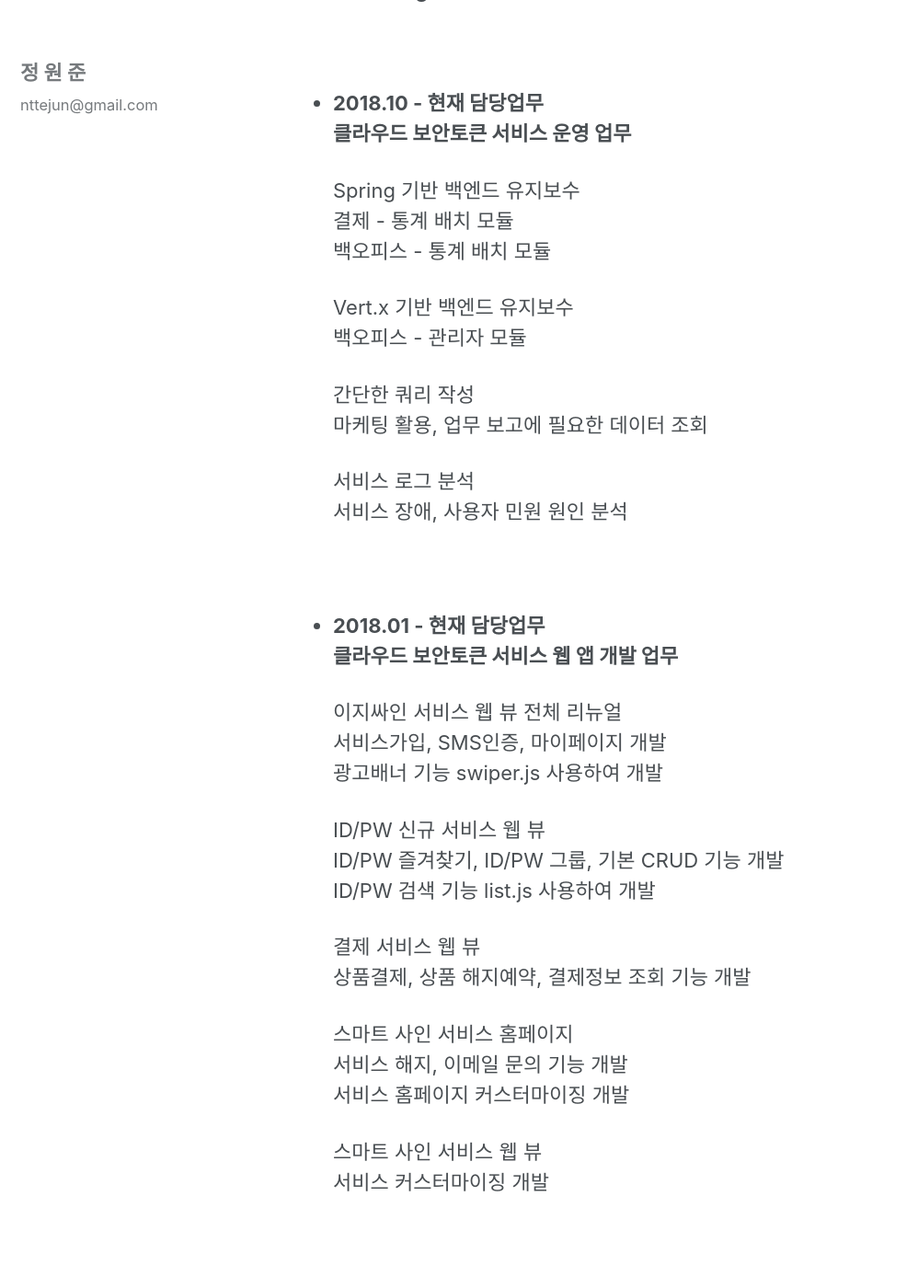
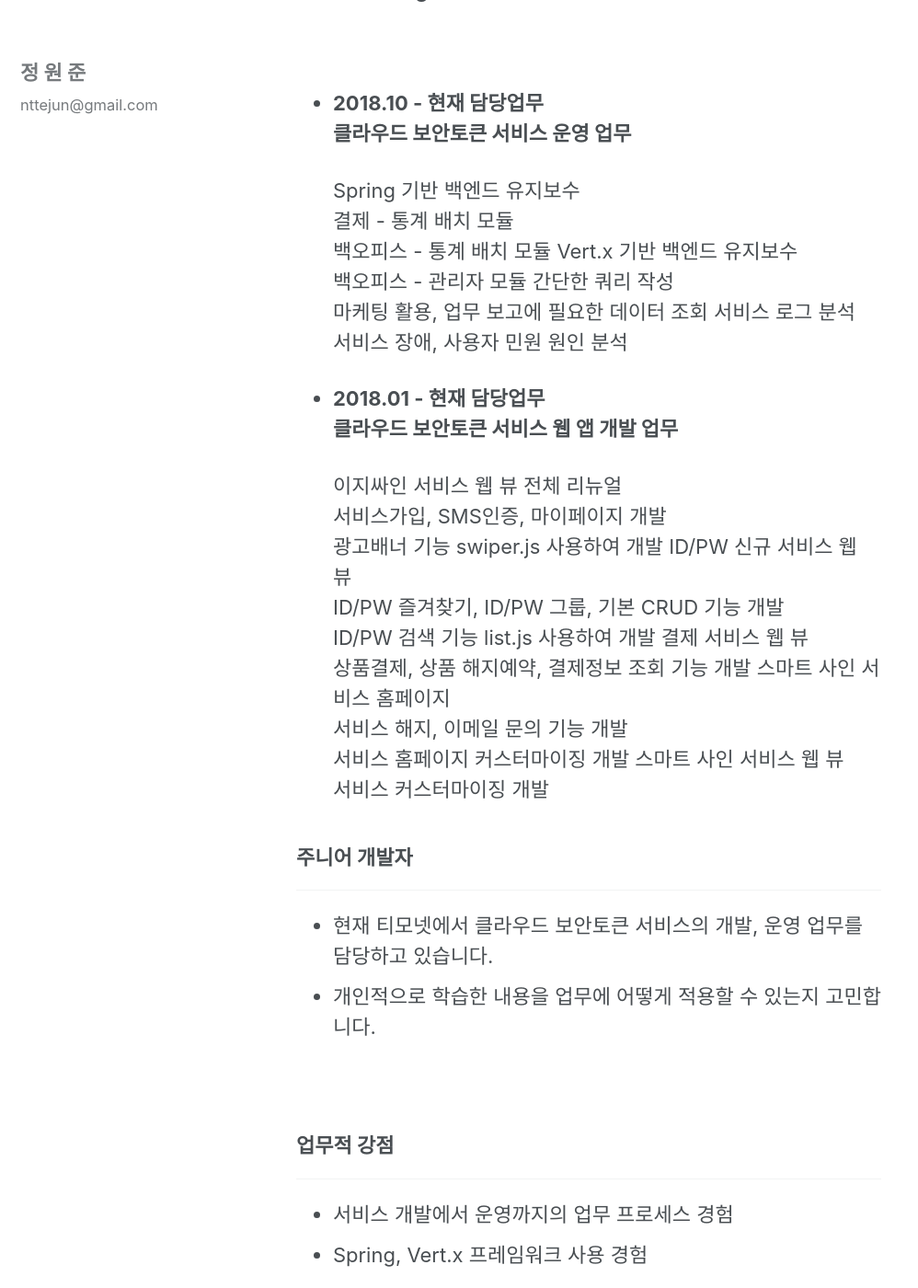
Before and after one commit to nttejun/nttejun.github.io, a Jekyll site: the page built from _posts/2019-04-28-portfolio.md, in a window 1280 px wide and 1400 px high, scrolled down 641 px. Shown: the whole window at 92% size, without its empty margins (0-998 px from the left). Built offline with Jekyll 4.4.1, drawn with Linux system fonts in a browser that asks for light colours; cached includes are drawn as plain includes; nearby versions of some CDN libraries.

Commit message:
Added p tag

```diff
--- a/_posts/2019-04-28-portfolio.md
+++ b/_posts/2019-04-28-portfolio.md
@@ -20,6 +20,7 @@
 -  **2018.10 - 현재 담당업무**<br>
 **클라우드 보안토큰 서비스 운영 업무**
 
+    <p>
     Spring 기반 백엔드 유지보수<br>
     결제 - 통계 배치 모듈<br>
     백오피스 - 통계 배치 모듈
@@ -32,12 +33,13 @@
 
     서비스 로그 분석<br>
     서비스 장애, 사용자 민원 원인 분석
+    </p>
 
-    <br>
 
 - **2018.01 - 현재 담당업무** <br>
 **클라우드 보안토큰 서비스 웹 앱 개발 업무**<br>
 
+    <p>
     이지싸인 서비스 웹 뷰 전체 리뉴얼<br>
     서비스가입, SMS인증, 마이페이지 개발<br>
     광고배너 기능 swiper.js 사용하여 개발
@@ -55,8 +57,7 @@
 
     스마트 사인 서비스 웹 뷰<br>
     서비스 커스터마이징 개발
-
-    <br>
+    </p>
 
 
 ### 주니어 개발자
```
